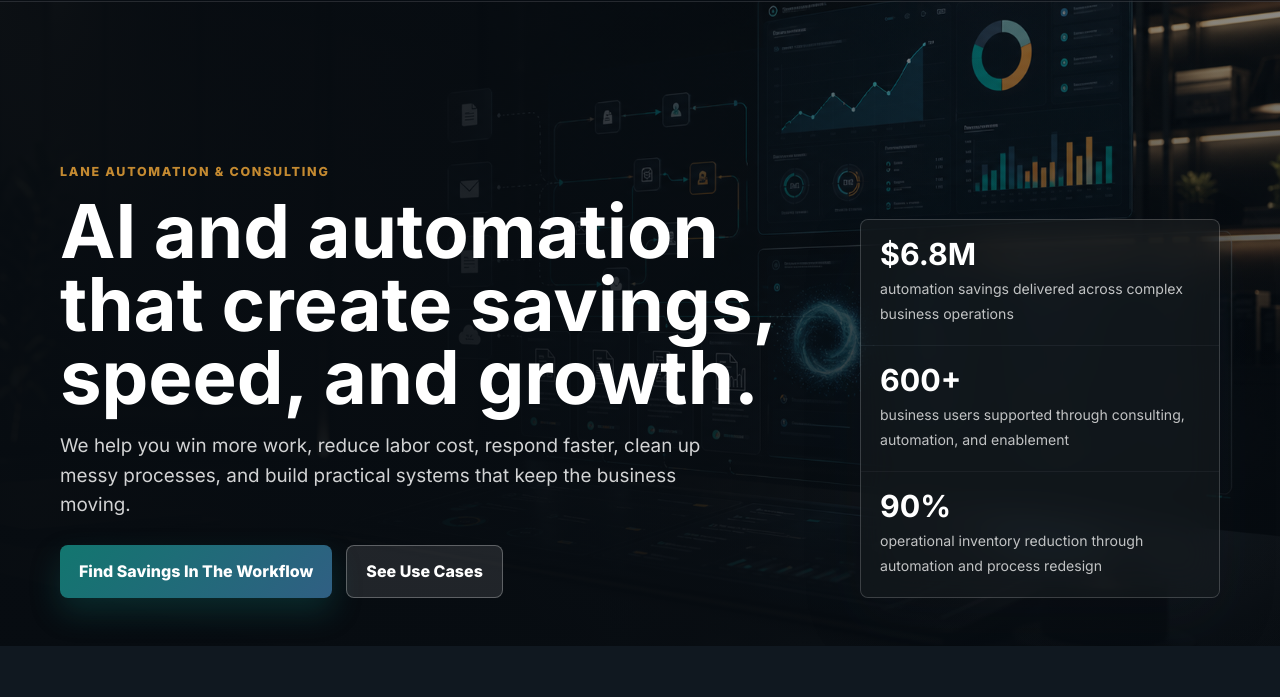
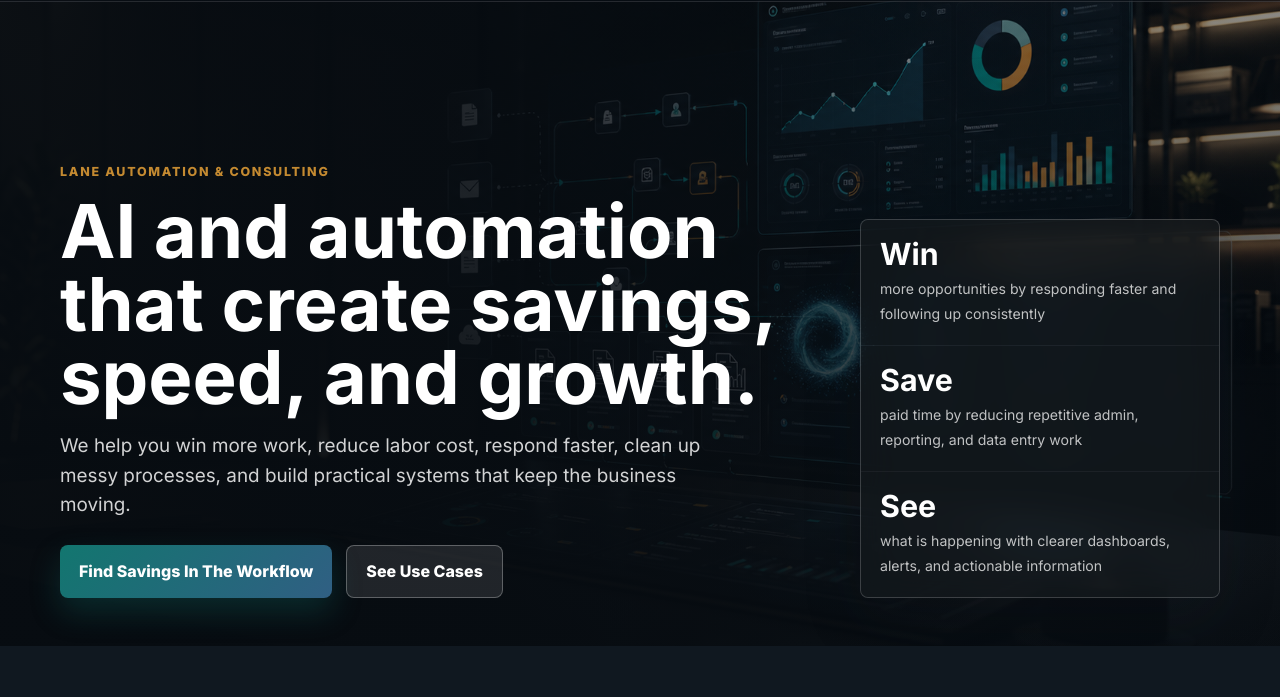
Before and after one commit to ericlane87/Lane-AI-Consulting-, a plain HTML site: page index.html in a window 1280 px wide. Shown: the part 74-771 px from the top of the page. Drawn offline with Linux system fonts and the light colour scheme.

Commit message:
Replace resume metrics with business outcomes

```diff
--- a/index.html
+++ b/index.html
@@ -52,18 +52,18 @@
               <a class="button secondary" href="#use-cases">See Use Cases</a>
             </div>
           </div>
-          <div class="hero-panel" aria-label="Selected business impact">
+          <div class="hero-panel" aria-label="Business outcomes Lane Automation focuses on">
             <div>
-              <strong>$6.8M</strong>
-              <span>automation savings delivered across complex business operations</span>
+              <strong>Win</strong>
+              <span>more opportunities by responding faster and following up consistently</span>
             </div>
             <div>
-              <strong>600+</strong>
-              <span>business users supported through consulting, automation, and enablement</span>
+              <strong>Save</strong>
+              <span>paid time by reducing repetitive admin, reporting, and data entry work</span>
             </div>
             <div>
-              <strong>90%</strong>
-              <span>operational inventory reduction through automation and process redesign</span>
+              <strong>See</strong>
+              <span>what is happening with clearer dashboards, alerts, and actionable information</span>
             </div>
           </div>
         </div>
```
